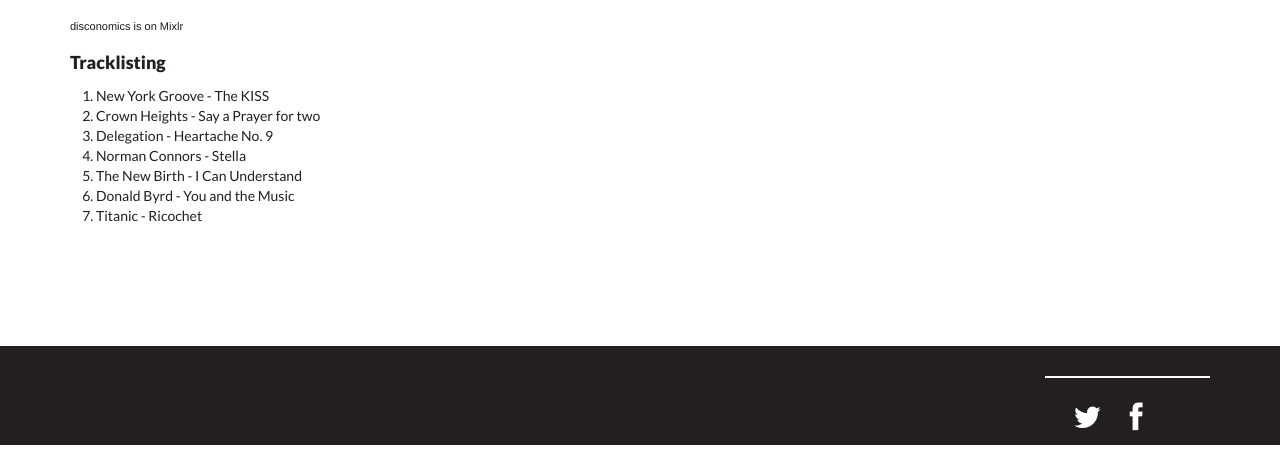
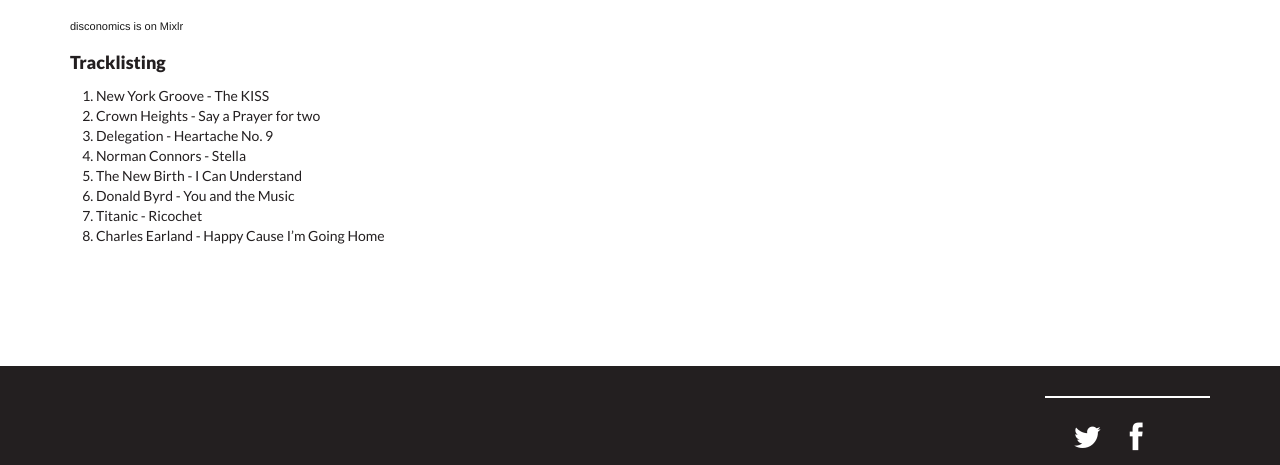
Before and after one commit to disconomics/disconomics.github.io, a Jekyll site: the page built from _posts/shows/2016-03-03-disconomics-009.markdown, in a window 1280 px wide and 900 px high, scrolled down 709 px, cut to the strip 435-900 px from the top of the window. Built offline with Jekyll 4.4.1, drawn with Linux system fonts in a browser that asks for light colours; nearby versions of some CDN libraries.

Commit message:
update 009~

```diff
--- a/_posts/shows/2016-03-03-disconomics-009.markdown
+++ b/_posts/shows/2016-03-03-disconomics-009.markdown
@@ -18,3 +18,4 @@
 1. The New Birth - I Can Understand
 1. Donald Byrd - You and the Music
 1. Titanic - Ricochet
+1. Charles Earland - Happy Cause I'm Going Home
```
